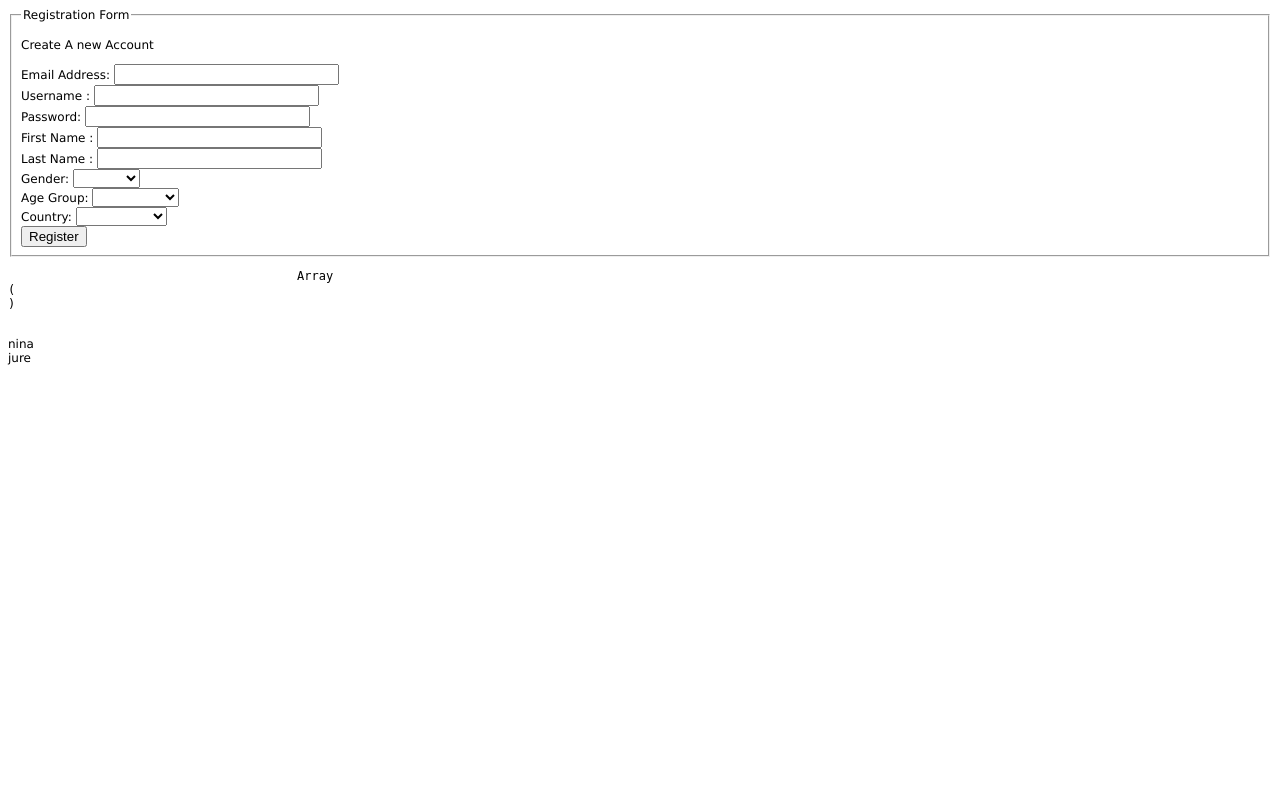
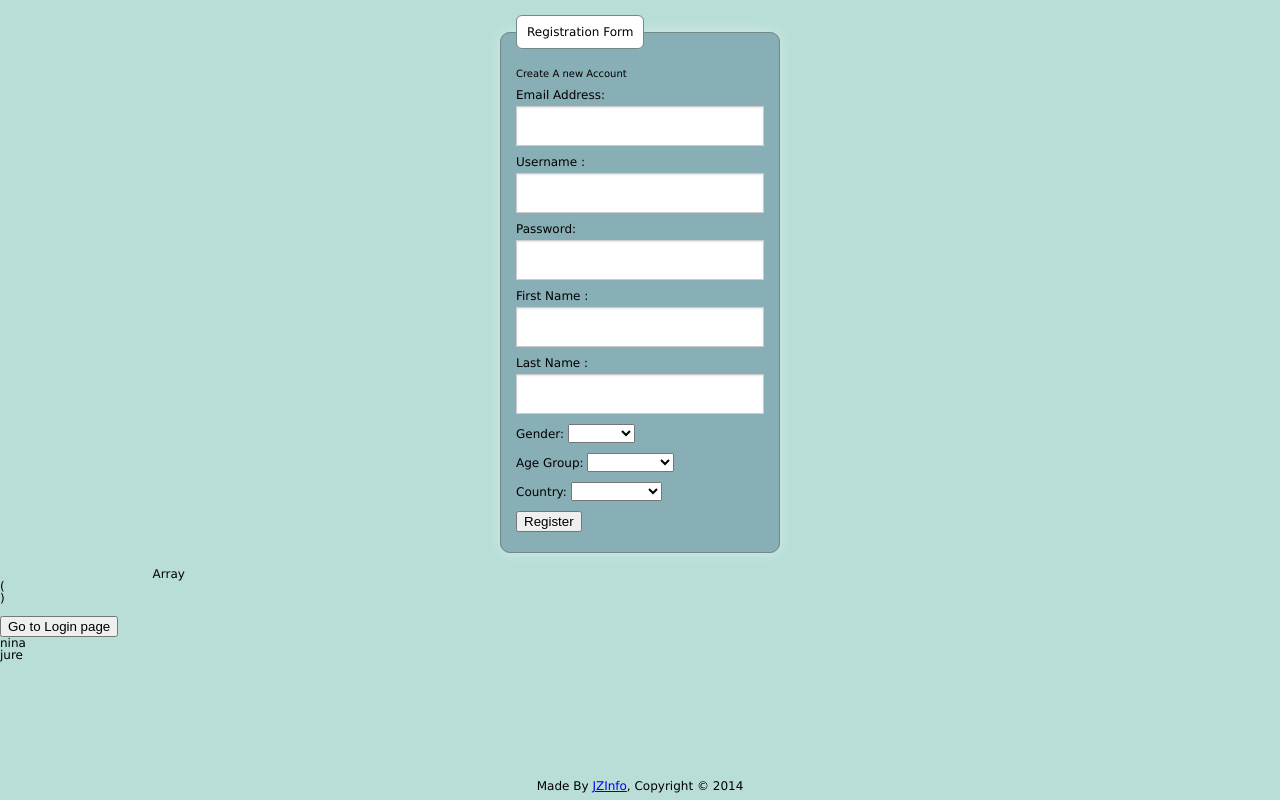
Before and after one commit to Sinewy/MyFreezer, a PHP site: page /registerNewUser.php in a window 1280 px wide. Run offline with PHP 8.4, Linux system fonts and the light colour scheme; data comes from the database, SQL or seed files in the repository.

Commit message:
Login page is being styled.. in progress.

```diff
--- a/addOrEditDrawerData.php
+++ b/addOrEditDrawerData.php
@@ -83,10 +83,10 @@
 ?>
 
 
-<?php include("includes/header.php"); ?>
+<?php include("includes/head.php"); ?>
 	<script src="js/validationFunctions.js"></script>
 	<script src="js/addOrEditDrawerData.js"></script>
-<?php include("includes/header2.php"); ?>
+<?php include("includes/headPart2.php"); ?>
 
 <?php echo formErrors($errors); ?>
 <?php echo displayMessage(); ?>
--- /dev/null
+++ b/css/cssreset.css
@@ -0,0 +1,2 @@
+/* Eric Meyer's Reset CSS v2.0 - http://cssreset.com */
+html,body,div,span,applet,object,iframe,h1,h2,h3,h4,h5,h6,p,blockquote,pre,a,abbr,acronym,address,big,cite,code,del,dfn,em,img,ins,kbd,q,s,samp,small,strike,strong,sub,sup,tt,var,b,u,i,center,dl,dt,dd,ol,ul,li,fieldset,form,label,legend,table,caption,tbody,tfoot,thead,tr,th,td,article,aside,canvas,details,embed,figure,figcaption,footer,header,hgroup,menu,nav,output,ruby,section,summary,time,mark,audio,video{border:0;font-size:100%;font:inherit;vertical-align:baseline;margin:0;padding:0}article,aside,details,figcaption,figure,footer,header,hgroup,menu,nav,section{display:block}body{line-height:1}ol,ul{list-style:none}blockquote,q{quotes:none}blockquote:before,blockquote:after,q:before,q:after{content:none}table{border-collapse:collapse;border-spacing:0}
--- a/css/mainStyles.css
+++ b/css/mainStyles.css
@@ -1,115 +1,286 @@
-.registrationForm {
-	display: block;
+@font-face {
+    font-family: "ClementePDaa-Hairline";
+    src: url("../fonts/ClementePDaa-Hairline.eot");
+    src: local("☺"), url("../fonts/ClementePDaa-Hairline.woff") format("woff"), url("../ClementePDaa-Hairline.ttf") format("truetype"), url("../ClementePDaa-Hairline.svg") format("svg");
+    font-weight: normal;
+    font-style: normal;
 }
 
-.registrationFormHidden {
-	display: none;
+aside, article, section, header, footer, nav {
+    display: block;
 }
 
-.activationInfo {
-	display: block;
-}
-
-.activationInfoHidden {
-	display: none;
+html {
+    background: #b8ded7;
 }
 
 body {
     font-family:"Lucida Grande", "Lucida Sans Unicode", Verdana, Arial, Helvetica, sans-serif;
-    font-size:12px;
+    font-size: 12px;
+    color: #000000;
 }
 
-.success {
-    border: 1px solid;
-    margin: 0 auto;
-    padding:10px 5px 10px 60px;
-    width:450px;
-    color: #4F8A10;
-    background: #DFF2BF;
+header, footer {
+    width: 100%;
 }
 
-.errormsgbox {
-    border: 1px solid;
-    margin: 0 auto;
-    padding:10px 5px 10px 60px;
-    width:450px;
-    color: #D8000C;
+header {
+    height: 125px;
+    background: #87afb5;
+    border-bottom: solid #728889 1px;
 }
 
-.infoBox {
-    background: #aec4de;
-    border: 1px solid #000000;
-    margin: 15px;
+header:after {
+    content: "";
+    width: 100%;
+    height: 1px;
+    margin-top: 89px;
+    display: block;
+    position: absolute;
+    z-index: -10;
+    -webkit-box-shadow: 0px 0px 12px 4px #000000;
+    -moz-box-shadow: 0px 0px 12px 4px #000000;
+    box-shadow: 0px 0px 12px 4px #000000;
 }
 
-#addNewFreezerBtn {
-    background: #DFF2BF;
-    border: 1px solid #000000;
+header div, footer div {
+    width: -webkit-max-content;
+    width: -moz-max-content;
+    width: max-content;
+    margin: 0 auto;
 }
 
-.freezerBox {
-    width: 250px;
-    /*background: #e0e0e0;*/
-    /*border: 1px solid #000000;*/
-    /*border-radius: 10px;*/
-    margin: 15px;
-    padding: 5px;
-    float: left;
+header div {
+    font-family: "ClementePDaa-Hairline";
+    color: #ffffff;
 }
 
-.fakeForm {
-    float: right;
+header div img {
+    width: 30px;
+    height: 52px;
+    margin-top: 35px;
 }
 
-.freezerData {
-    clear: both;
-    background: #e0e0e0;
-    border: 1px solid #000000;
-    border-radius: 10px;
-
+header div p {
+    font-size: 60px;
+    margin-top: -60px;
+    margin-left: 45px;
+}
+footer {
+    position: absolute;
+    bottom: 1%;
 }
 
-.modifyBox {
-    float: right;
+.loginSection {
+    position: absolute;
+    top: 30%;
+    width: 100%;
+}
+
+form {
+    width: 280px;
+    margin: 0 auto;
+    padding: 15px;
+}
+
+fieldset {
+    border-radius: 10px;
+    background: #87afb5;
+    border: solid #728889 1px;
+    padding: 15px;
+    -webkit-box-shadow: 0px 0px 15px 0px rgba(255, 255, 255, 0.4);
+    -moz-box-shadow:    0px 0px 15px 0px rgba(255, 255, 255, 0.4);
+    box-shadow:         0px 0px 15px 0px rgba(255, 255, 255, 0.4);
+}
+
+fieldset legend {
+    padding: 10px;
+    border-radius: 6px;
+    background: #ffffff;
+    border: solid #728889 1px;
+}
+
+form div {
+    padding: 5px 0;
+}
+
+.button,
+input[type = "text"],
+input[type = "password"] {
+    margin-top: 5px;
+    -webkit-appearance: none;
+    -webkit-border-radius: 0px;
+    background-color: white;
+    font-family: inherit;
+    border: 1px solid #cccccc;
+    box-shadow: inset 0 1px 2px rgba(0, 0, 0, 0.1);
+    color: rgba(0, 0, 0, 0.75);
+    display: block;
+    font-size: 15px;
+    padding: 10px 5px;
+    height: 40px;
+    width: 100%;
+    -webkit-box-sizing: border-box;
+    -moz-box-sizing: border-box;
+    box-sizing: border-box;
+}
+
+.button {
+    background: #aebfbc; /* Old browsers */
+    background: -moz-linear-gradient(top,  #aebfbc 28%, #8ea6a2 71%, #829d98 98%); /* FF3.6+ */
+    background: -webkit-gradient(linear, left top, left bottom, color-stop(28%,#aebfbc), color-stop(71%,#8ea6a2), color-stop(98%,#829d98)); /* Chrome,Safari4+ */
+    background: -webkit-linear-gradient(top,  #aebfbc 28%,#8ea6a2 71%,#829d98 98%); /* Chrome10+,Safari5.1+ */
+    background: -o-linear-gradient(top,  #aebfbc 28%,#8ea6a2 71%,#829d98 98%); /* Opera 11.10+ */
+    background: -ms-linear-gradient(top,  #aebfbc 28%,#8ea6a2 71%,#829d98 98%); /* IE10+ */
+    background: linear-gradient(to bottom,  #aebfbc 28%,#8ea6a2 71%,#829d98 98%); /* W3C */
+    filter: progid:DXImageTransform.Microsoft.gradient( startColorstr='#aebfbc', endColorstr='#829d98',GradientType=0 ); /* IE6-9 */
+    color: #ffffff;
+    font-weight: bold;
+    border: solid #728889 1px;
+}
+
+form p {
+    margin: 5px 0;
+    font-size: 10px;
+}
+
+form p a {
+    font-style: normal;
+    text-decoration: none;
+    color: rgba(0, 0, 0, 0.7);
 }
 
 .message {
-    background: #dc8b92;
+    width: 400px;
+    background: #9b585f;
     border: 1px solid #8D0D19;
     border-radius: 10px;
-    margin: 15px;
+    margin: 15px auto;
     padding: 10px;
+    color: #ffe2d6;
 }
 
-.testCssClass {
-    background: #CCC;
-    border: 1px solid #000000;
-    border-radius: 10px;
-    width: 300px;
-    margin: auto;
-    padding: 10px;
-    /*float: left;*/
+.message img {
+    width: 25px;
+    height: 25px;
+    margin-right: 10px;
 }
 
-table {
-    width: 400px;
-    border: 1px solid black;
-    background: #e0e0e0;
-    padding: 5px;
+.message div {
+    float: left;
 }
+/*.registrationForm {*/
+/*display: block;*/
+/*}*/
 
-.drawer {
-    width: 400px;
-    /*float: left;*/
-}
+/*.registrationFormHidden {*/
+/*display: none;*/
+/*}*/
 
-.hiddenElement {
-    display: none;
-}
+/*.activationInfo {*/
+/*display: block;*/
+/*}*/
 
-.showElement {
-    display: block;
-}
+/*.activationInfoHidden {*/
+/*display: none;*/
+/*}*/
+
+/*body {*/
+/*font-family:"Lucida Grande", "Lucida Sans Unicode", Verdana, Arial, Helvetica, sans-serif;*/
+/*font-size:12px;*/
+/*}*/
+
+/*.success {*/
+/*border: 1px solid;*/
+/*margin: 0 auto;*/
+/*padding:10px 5px 10px 60px;*/
+/*width:450px;*/
+/*color: #4F8A10;*/
+/*background: #DFF2BF;*/
+/*}*/
+
+/*.errormsgbox {*/
+/*border: 1px solid;*/
+/*margin: 0 auto;*/
+/*padding:10px 5px 10px 60px;*/
+/*width:450px;*/
+/*color: #D8000C;*/
+/*}*/
+
+/*.infoBox {*/
+/*background: #aec4de;*/
+/*border: 1px solid #000000;*/
+/*margin: 15px;*/
+/*}*/
+
+/*#addNewFreezerBtn {*/
+/*background: #DFF2BF;*/
+/*border: 1px solid #000000;*/
+/*}*/
+
+/*.freezerBox {*/
+/*width: 250px;*/
+/*background: #e0e0e0;*/
+/*border: 1px solid #000000;*/
+/*border-radius: 10px;*/
+/*margin: 15px;*/
+/*padding: 5px;*/
+/*float: left;*/
+/*}*/
+
+/*.fakeForm {*/
+/*float: right;*/
+/*}*/
+
+/*.freezerData {*/
+/*clear: both;*/
+/*background: #e0e0e0;*/
+/*border: 1px solid #000000;*/
+/*border-radius: 10px;*/
+
+/*}*/
+
+/*.modifyBox {*/
+/*float: right;*/
+/*}*/
+
+/*.message {*/
+/*background: #dc8b92;*/
+/*border: 1px solid #8D0D19;*/
+/*border-radius: 10px;*/
+/*margin: 15px;*/
+/*padding: 10px;*/
+/*}*/
+
+/*.testCssClass {*/
+/*background: #CCC;*/
+/*border: 1px solid #000000;*/
+/*border-radius: 10px;*/
+/*width: 300px;*/
+/*margin: auto;*/
+/*padding: 10px;*/
+/*float: left;*/
+/*}*/
+
+/*table {*/
+/*width: 400px;*/
+/*border: 1px solid black;*/
+/*background: #e0e0e0;*/
+/*padding: 5px;*/
+/*}*/
+
+/*.drawer {*/
+/*width: 400px;*/
+/*float: left;*/
+/*}*/
+
+/*.hiddenElement {*/
+/*display: none;*/
+/*}*/
+
+/*.showElement {*/
+/*display: block;*/
+/*}*/
 
 
 
@@ -121,17 +292,17 @@
 
 
 /*#hyperlink-style-button{*/
-    /*background:none;*/
-    /*border:0;*/
-    /*color:#666;*/
-    /*text-decoration:underline;*/
+/*background:none;*/
+/*border:0;*/
+/*color:#666;*/
+/*text-decoration:underline;*/
 /*}*/
 
 /*#hyperlink-style-button:hover{*/
-    /*background:none;*/
-    /*border:0;*/
-    /*color:#666;*/
-    /*text-decoration:none;*/
-    /*cursor:pointer;*/
-    /*cursor:hand;*/
+/*background:none;*/
+/*border:0;*/
+/*color:#666;*/
+/*text-decoration:none;*/
+/*cursor:pointer;*/
+/*cursor:hand;*/
 /*}*/
--- a/freezerDetail.php
+++ b/freezerDetail.php
@@ -26,12 +26,12 @@
 
 ?>
 
-<?php include("includes/header.php"); ?>
+<?php include("includes/head.php"); ?>
 	<link rel="stylesheet" href="css/jquery-ui.css" type="text/css" charset="utf-8" />
 	<script src="js/jquery.colorbox.js"></script>
 	<script src="js/jquery-ui.js"></script>
 	<script src="js/freezerDetail.js"></script>
-<?php include("includes/header2.php"); ?>
+<?php include("includes/headPart2.php"); ?>
 
 <?php echo formErrors($errors); ?>
 <?php echo displayMessage(); ?>
--- a/includes/footer.php
+++ b/includes/footer.php
@@ -1,5 +1,10 @@
 </div>
 </body>
+
+<footer>
+	<div>Made By <a href="http://www.jurezilavec.com">JZInfo</a>, Copyright © <?php echo date("Y"); ?></div>
+</footer>
+
 </html>
 
 <?php
--- /dev/null
+++ b/includes/head.php
@@ -0,0 +1,9 @@
+<!doctype html>
+<html lang="en">
+<head>
+	<meta http-equiv="Content-Type" content="text/html; charset=utf-8" />
+	<title>What's in My Freezer(s)? - <?php echo isset($pageTitle) ? $pageTitle : "made by JZ Info"; ?></title>
+	<link rel="stylesheet" href="css/cssreset.css" type="text/css" charset="utf-8" />
+	<link rel="stylesheet" href="css/colorbox.css" type="text/css" charset="utf-8" />
+	<link rel="stylesheet" href="css/mainStyles.css" type="text/css" charset="utf-8" />
+	<script src="js/jquery-1.11.1.js"></script>
--- a/includes/header.php
+++ b/includes/header.php
@@ -1,12 +1,6 @@
-<!doctype html>
-<html lang="en">
-<head>
-	<meta http-equiv="Content-Type" content="text/html; charset=utf-8" />
-	<title>What's in My Freezer(s)? - <?php echo isset($pageTitle) ? $pageTitle : "made by JZ Info"; ?></title>
-	<link rel="stylesheet" href="css/mainStyles.css" type="text/css" charset="utf-8" />
-	<link rel="stylesheet" href="css/colorbox.css" type="text/css" charset="utf-8" />
-	<script src="js/jquery-1.11.1.js"></script>
-	<!--	<script src="js/jquery-1.11.1.min.js"></script>-->
-	<!--	<script src="//code.jquery.com/jquery-1.11.0.min.js"></script>-->
-	<!--	<script src="//ajax.googleapis.com/ajax/libs/jquery/1.11.1/jquery.min.js"></script>-->
-	<!--	<script src="https;//cdnjs.cloudflare.com/ajax/libs/jquery/2.1.1/jquery.min.js"></script>-->
+</head>
+<body>
+
+<header>
+	<div><img src="images/freezerIcon.png"><p>What’s in my freezer?<p></div>
+</header>
--- a/includes/header2.php
+++ /dev/null
@@ -1,3 +0,0 @@
-</head>
-<body>
-<div class="main">
--- a/mainDashboard.php
+++ b/mainDashboard.php
@@ -12,12 +12,12 @@
 
 ?>
 
-<?php include("includes/header.php"); ?>
+<?php include("includes/head.php"); ?>
 <link rel="stylesheet" href="css/jquery-ui.css" type="text/css" charset="utf-8" />
 <script src="js/jquery.colorbox.js"></script>
 <script src="js/jquery-ui.js"></script>
 <script src="js/mainDashboard.js"></script>
-<?php include("includes/header2.php"); ?>
+<?php include("includes/headPart2.php"); ?>
 
 
 <?php echo displayMessage(); ?>
--- a/mainDashboardV1.php
+++ b/mainDashboardV1.php
@@ -43,7 +43,7 @@
 
 ?>
 
-<?php include("includes/header.php"); ?>
+<?php include("includes/head.php"); ?>
 
 <?php echo displayMessage(); ?>
 
--- a/modifyFreezer.php
+++ b/modifyFreezer.php
@@ -90,10 +90,10 @@
 
 ?>
 
-<?php include("includes/header.php"); ?>
+<?php include("includes/head.php"); ?>
 	<script src="js/validationFunctions.js"></script>
 	<script src="js/modifyFreezer.js"></script>
-<?php include("includes/header2.php"); ?>
+<?php include("includes/headPart2.php"); ?>
 
 	<?php echo formErrors($errors); ?>
 	<?php echo displayMessage(); ?>
--- a/modifyFreezerV1.php
+++ b/modifyFreezerV1.php
@@ -84,7 +84,7 @@
 
 ?>
 
-<?php include("includes/header.php"); ?>
+<?php include("includes/head.php"); ?>
 
 	<?php echo formErrors($errors); ?>
 	<?php echo displayMessage(); ?>
--- a/registerNewUser.php
+++ b/registerNewUser.php
@@ -112,7 +112,7 @@
 
 ?>
 
-<?php include("includes/header.php"); ?>
+<?php include("includes/head.php"); ?>
 
 			<?php echo formErrors($errors); ?>
 
--- a/session.php
+++ b/session.php
@@ -4,9 +4,19 @@
 
 	function displayMessage() {
 		if (isset($_SESSION["message"])) {
-			$output = "<div class=\"message\">";
+			$output = "<div class='message'>";
 			//$output .= htmlentities($_SESSION["message"]);
+			$output .= "<div><img src='images/messageIcon.svg'></div>";
+			$output .= "<div>";
 			$output .= $_SESSION["message"];
+			$output .= $_SESSION["message"];
+			$output .= $_SESSION["message"];
+			$output .= $_SESSION["message"];
+			$output .= $_SESSION["message"];
+			$output .= $_SESSION["message"];
+			$output .= $_SESSION["message"];
+			$output .= $_SESSION["message"];
+			$output .= "</div>";
 			$output .= "</div>";
 
 			// clear message after use
```
Also changed, not shown: globalFunctions.php (+0 -38 lines), index.php (+22 -51 lines), images/errorIcon.svg (added), images/freezerIcon.png (added), images/messageIcon.svg (added).
